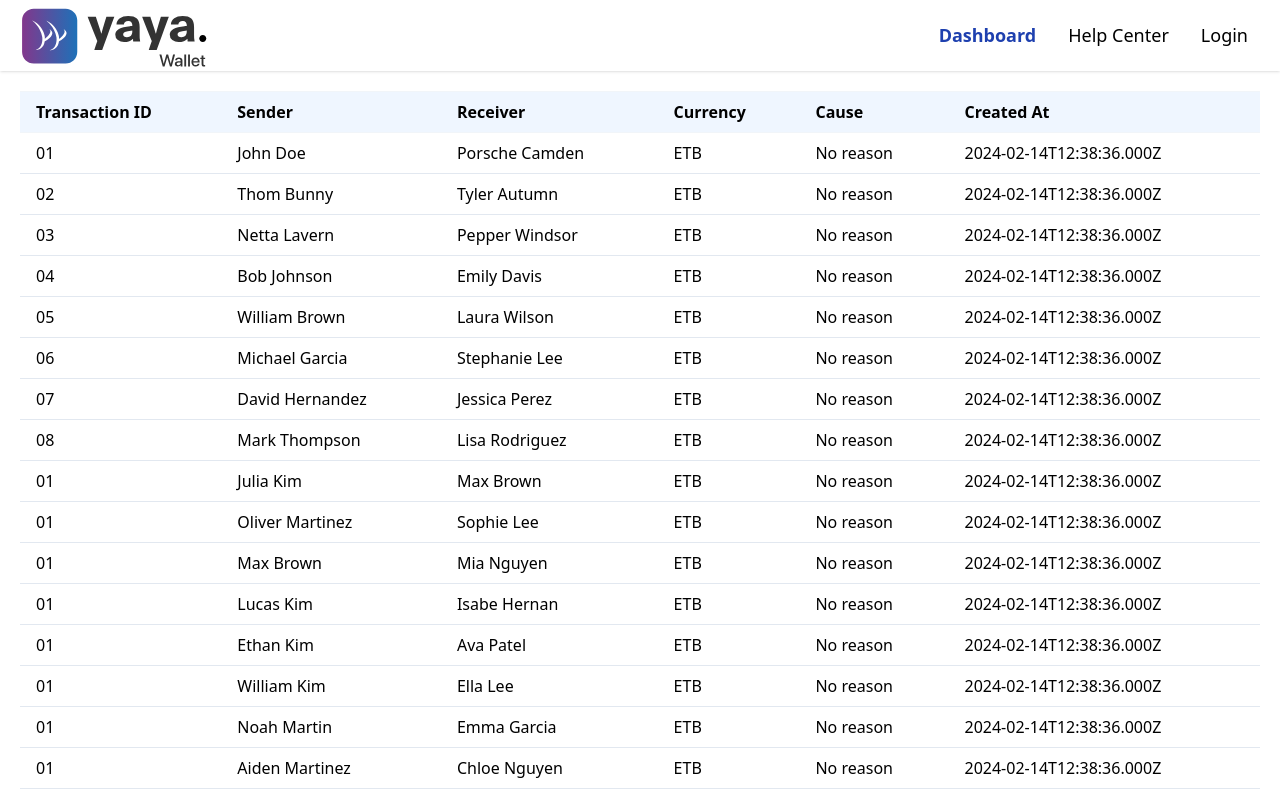
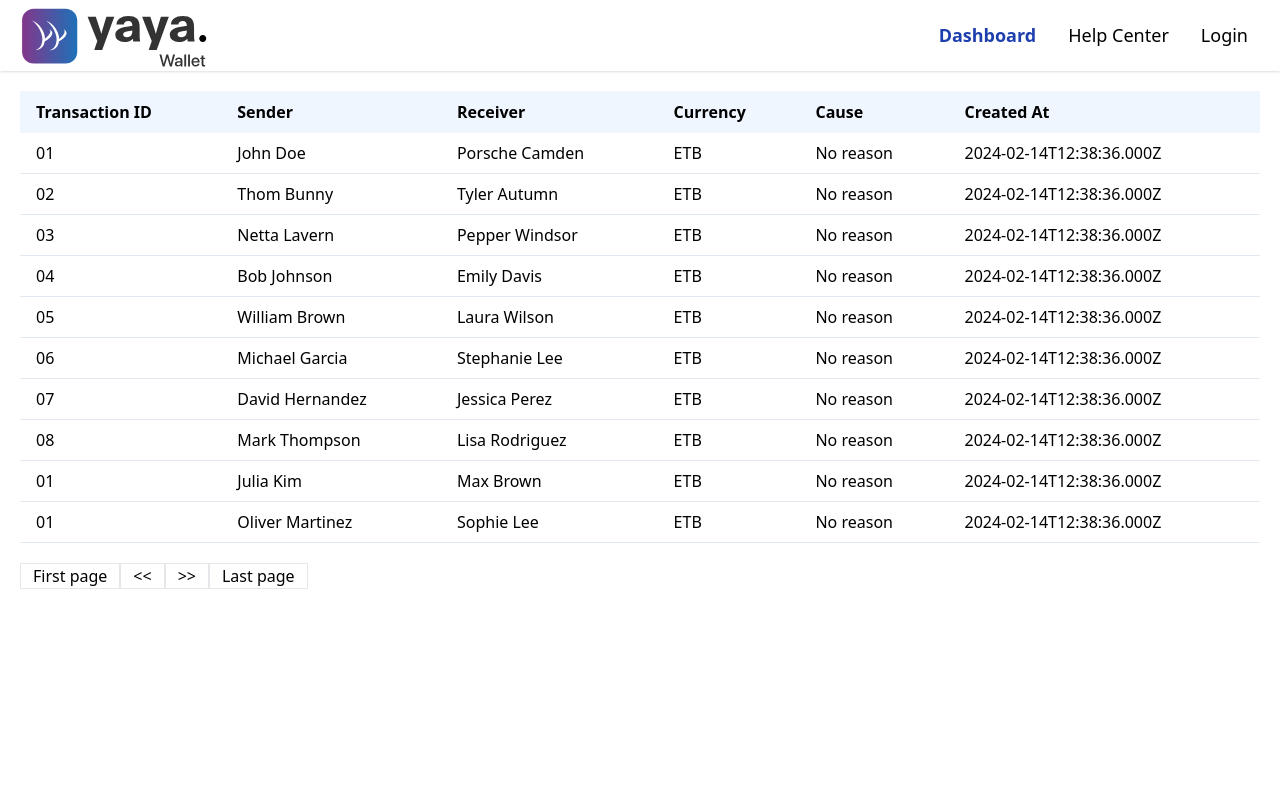
Before and after one commit to suraffy/suraffy-yayawallet, a React (Vite) app: page / in a window 1280 px wide. Built offline with nearby package versions, Linux system fonts and the light colour scheme.

Commit message:
TanstackTable: Implement pagination

```diff
--- a/src/components/common/TanstackTable.tsx
+++ b/src/components/common/TanstackTable.tsx
@@ -3,6 +3,7 @@ import {
   flexRender,
   getCoreRowModel,
   useReactTable,
+  getPaginationRowModel,
 } from "@tanstack/react-table";
 import { Transaction } from "../../db";
 
@@ -16,9 +17,11 @@ const TanstackTable = ({ data, columns }: Props) => {
     data,
     columns,
     getCoreRowModel: getCoreRowModel(),
+    getPaginationRowModel: getPaginationRowModel(),
   });
 
   return (
+    <>
       <table className="table-auto border-collapse w-full">
         <thead>
           {table.getHeaderGroups().map((headerGroup) => (
@@ -54,6 +57,33 @@ const TanstackTable = ({ data, columns }: Props) => {
           ))}
         </tbody>
       </table>
+
+      <div className="mt-5">
+        <button className="border px-3" onClick={() => table.setPageIndex(0)}>
+          First page
+        </button>
+        <button
+          disabled={!table.getCanPreviousPage()}
+          className="border px-3"
+          onClick={() => table.previousPage()}
+        >
+          {"<<"}
+        </button>
+        <button
+          disabled={!table.getCanNextPage()}
+          className="border px-3"
+          onClick={() => table.nextPage()}
+        >
+          {">>"}
+        </button>
+        <button
+          className="border px-3"
+          onClick={() => table.setPageIndex(table.getPageCount() - 1)}
+        >
+          Last page
+        </button>
+      </div>
+    </>
   );
 };
 
```
Lines whose indentation alone changed are shown as unchanged.
